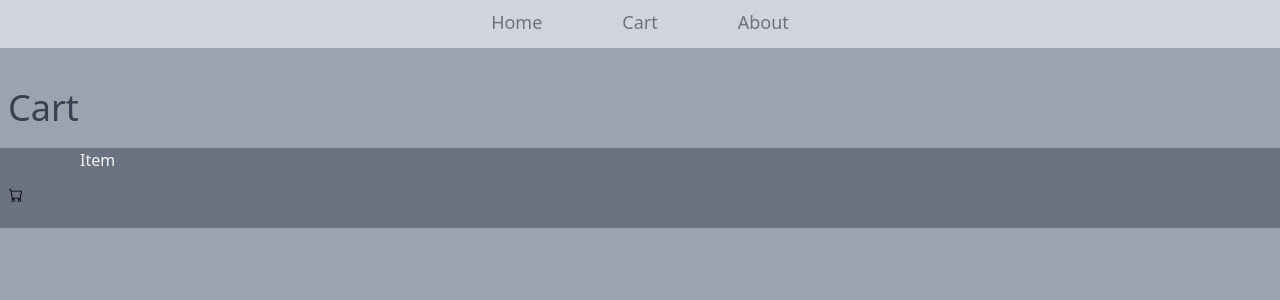
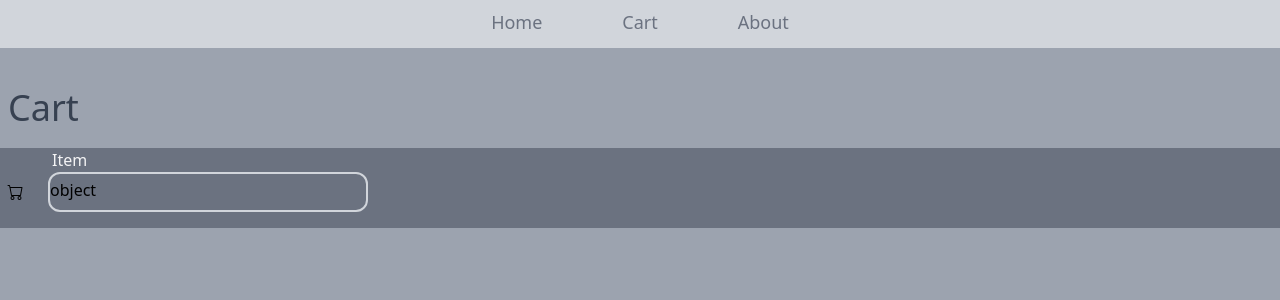
Before and after one commit to WellDN/React-ts-tailwind, a React (Vite) app: page /cart in a window 1280 px wide. Shown: the top 300 px of the page. Built offline with nearby package versions, Linux system fonts and the light colour scheme.

Commit message:
data fetch

```diff
--- a/src/pages/Cart.tsx
+++ b/src/pages/Cart.tsx
@@ -20,14 +20,19 @@ export function Cart() {
      <h1 className="text-4xl pt-5 text-gray-700">Cart</h1>
     </div>
      <div className="flex w-screen h-screen">
-        <div className="flex w-screen h-20 bg-gray-500">
-            <div className="">
-                <p className="text-zinc-100 pl-20 text-1xl">Item</p>
-                <div className="pt-4">
-                <svg viewBox='0 0 30 50' className="w-11 h-11">
+        <div className="flex w-screen h-20">
+            <div className="flex w-screen bg-gray-500">
+              <div className="pt-9">
+                <svg viewBox='0 0 25 40' className="w-10 h-10">
                 <path d="M0 1.5A.5.5 0 0 1 .5 1H2a.5.5 0 0 1 .485.379L2.89 3H14.5a.5.5 0 0 1 .491.592l-1.5 8A.5.5 0 0 1 13 12H4a.5.5 0 0 1-.491-.408L2.01 3.607 1.61 2H.5a.5.5 0 0 1-.5-.5zM3.102 4l1.313 7h8.17l1.313-7H3.102zM5 12a2 2 0 1 0 0 4 2 2 0 0 0 0-4zm7 0a2 2 0 1 0 0 4 2 2 0 0 0 0-4zm-7 1a1 1 0 1 1 0 2 1 1 0 0 1 0-2zm7 0a1 1 0 1 1 0 2 1 1 0 0 1 0-2z"></path>
                 </svg>
-                <div className=""></div>
+                </div>
+                <div className="pl-2 justify-center w-20">
+                <p className="text-zinc-100 ml-1 text-1xl">Item</p>
+                <div className="flex h-10 w-80 rounded-xl border-2 border-gray-300">
+                <div className="w-10 h-50 pt-1">object</div>
+                  <div className="w-80 "></div>
+                </div>
                 </div>
             </div>
         </div>
--- /dev/null
+++ b/src/pages/pathAdd.tsx
@@ -0,0 +1,5 @@
+ export function pathAdd () {
+    const pathAdd = {
+
+    }
+ }
--- /dev/null
+++ b/src/pages/pathCart.tsx
@@ -0,0 +1,5 @@
+export function pathPath() {
+    const pathPath = () => { //fetch data with cart&add cart component
+
+    }
+}
```
